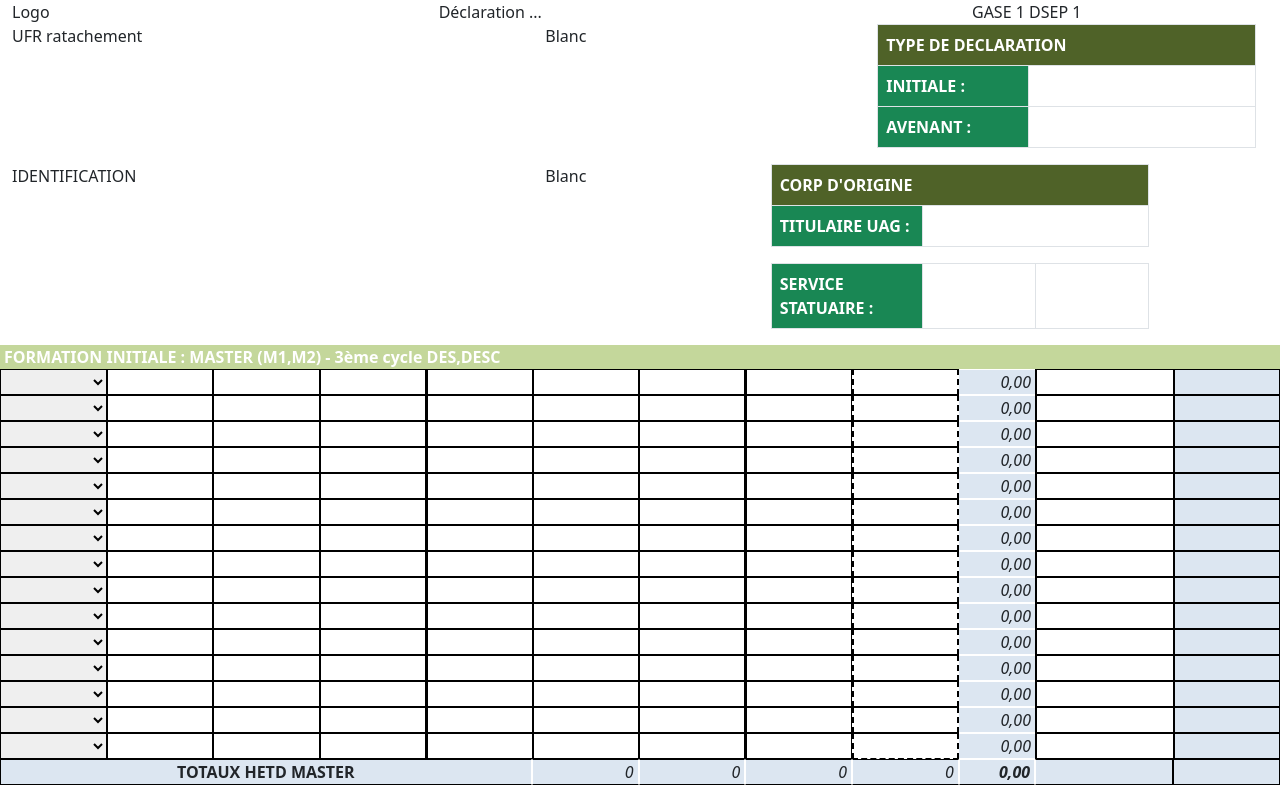
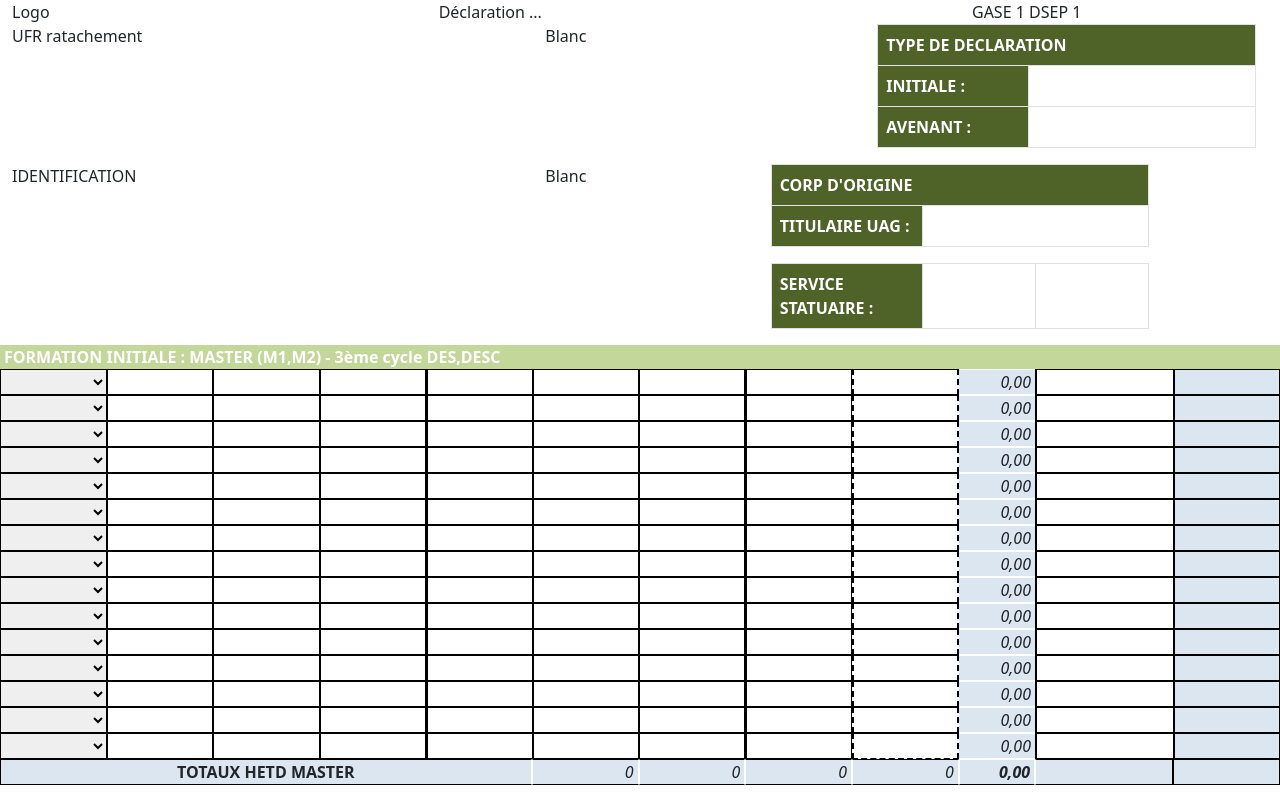
Before and after one commit to blackol/turboinfinity, a plain HTML site: page index.html in a window 1280 px wide. Drawn offline with Linux system fonts and the light colour scheme.

Commit message:
Changement de couleur pour Ruben  et Cazenave

```diff
--- a/index.css
+++ b/index.css
@@ -55,7 +55,7 @@ ul {
 }
 
 .v-fonce {
-  background-color: #4f6228;
+  background-color: #4f6228 !important;
 }
 
 .bleu {
--- a/index.html
+++ b/index.html
@@ -42,11 +42,11 @@
                             <th colspan="2" class="blanc">TYPE DE DECLARATION</th>
                         </tr>
                         <tr>
-                            <td class="bg-success blanc cell_table fw-bold">INITIALE :</td>
+                            <td class="v-fonce blanc cell_table fw-bold">INITIALE :</td>
                             <td></td>
                         </tr>
                         <tr>
-                            <td class="bg-success blanc cell_table fw-bold">AVENANT :</td>
+                            <td class="v-fonce blanc cell_table fw-bold">AVENANT :</td>
                             <td></td>
                         </tr>
                     </table>
@@ -70,14 +70,14 @@
                             <th colspan="2" class="blanc center">CORP D'ORIGINE</th>
                         </tr>
                         <tr>
-                            <td class="bg-success blanc cell_table fw-bold">TITULAIRE UAG :</td>
+                            <td class="v-fonce blanc cell_table fw-bold">TITULAIRE UAG :</td>
                             <td></td>
                         </tr>
                     </table>
                     <table class="table table-bordered">
                         <tr class="v-fonce">
                     <tr>
-                        <td class="bg-success blanc cell_table fw-bold">SERVICE STATUAIRE :</td>
+                        <td class="v-fonce blanc cell_table fw-bold">SERVICE STATUAIRE :</td>
                         <td></td>
                         <td></td>
                     </tr>
```
